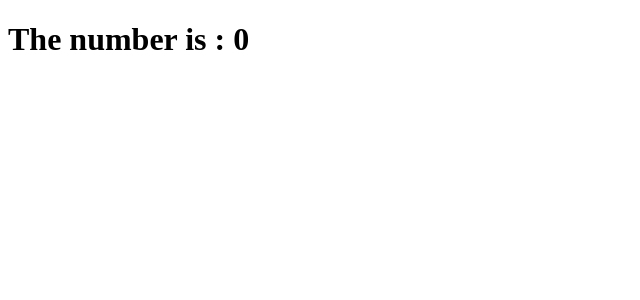
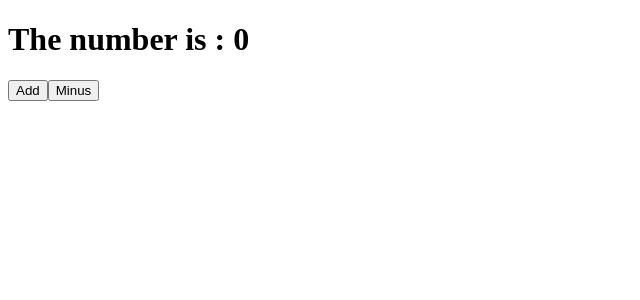
Before and after one commit to hsh7254/MovieApp, a React (Create React App) app: page / in a window 1280 px wide. Shown: the top 300 px of the page, without its empty margins (0-640 px from the left). Built offline with nearby package versions, Linux system fonts and the light colour scheme.

Commit message:
setState()

```diff
--- a/src/App.js
+++ b/src/App.js
@@ -5,8 +5,26 @@
     count: 0,
   };
 
+  add = () => {
+    this.setState(current => ({
+      count: current.count + 1,
+    }));
+  };
+
+  minus = () => {
+    this.setState(current => ({
+      count: current.count - 1,
+    }));
+  };
+
   render(){
-    return <h1>The number is : {this.state.count}</h1>;
+    return (
+      <div>
+        <h1>The number is : {this.state.count}</h1>
+        <button onClick={this.add}>Add</button>
+        <button onClick={this.minus}>Minus</button>
+      </div>
+    );
   }
 }
 
```
